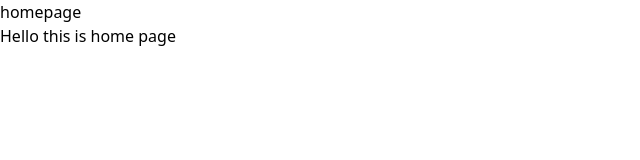
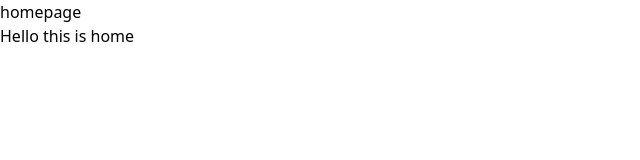
Before and after one commit to Jeelgor/Tours_Travel, a React (Vite) app: page /homepage in a window 1280 px wide. Shown: the top 160 px of the page, without its empty margins (0-640 px from the left). Built offline with nearby package versions, Linux system fonts and the light colour scheme.

Commit message:
update home

```diff
--- a/src/Homepage.jsx
+++ b/src/Homepage.jsx
@@ -5,7 +5,7 @@ const Homepage = () => {
         <>
             <div>homepage</div>
 
-            <h2>Hello this is home page</h2>
+            <h2>Hello this is home</h2>
         </>
     )
 }
```
